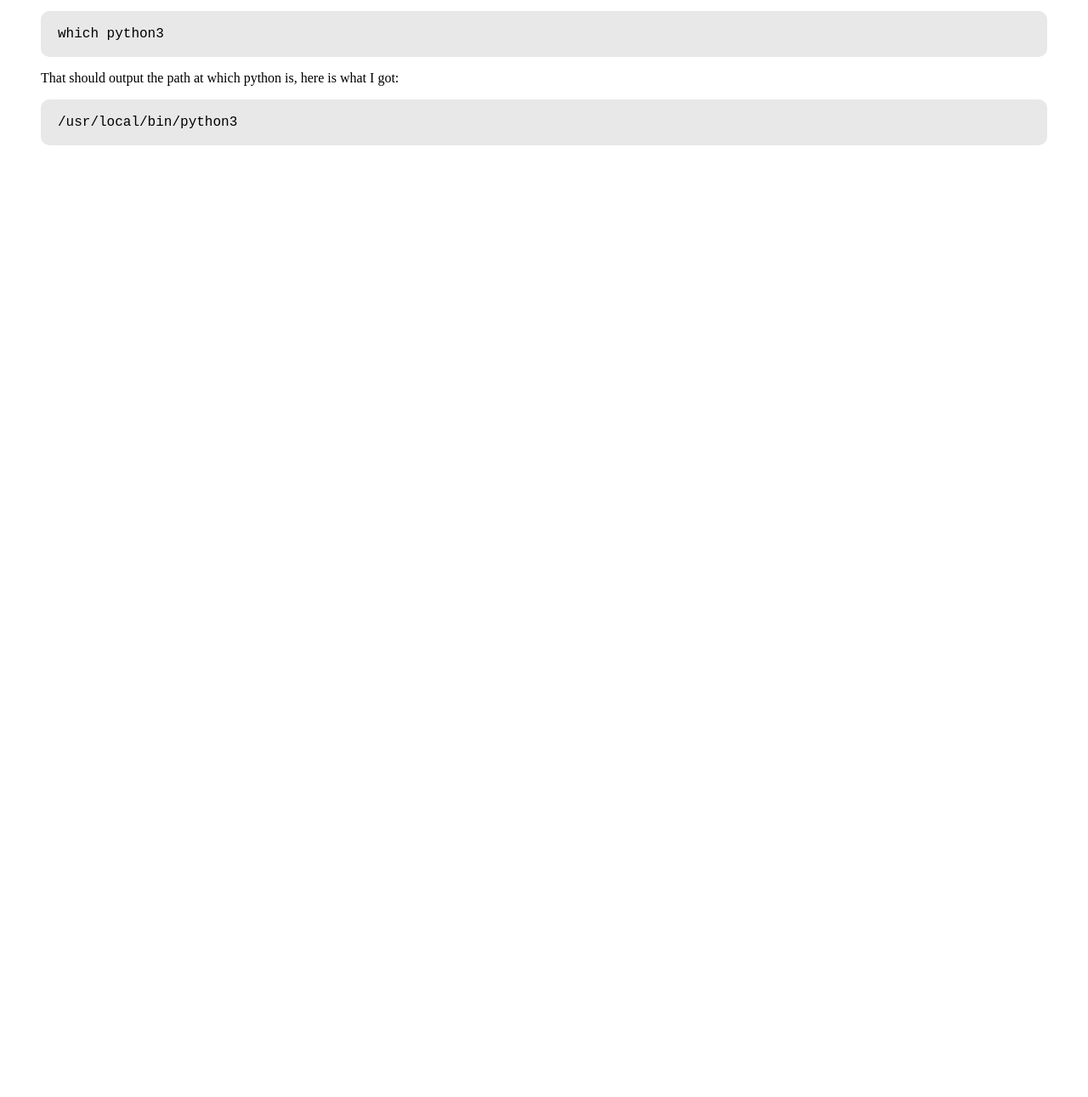
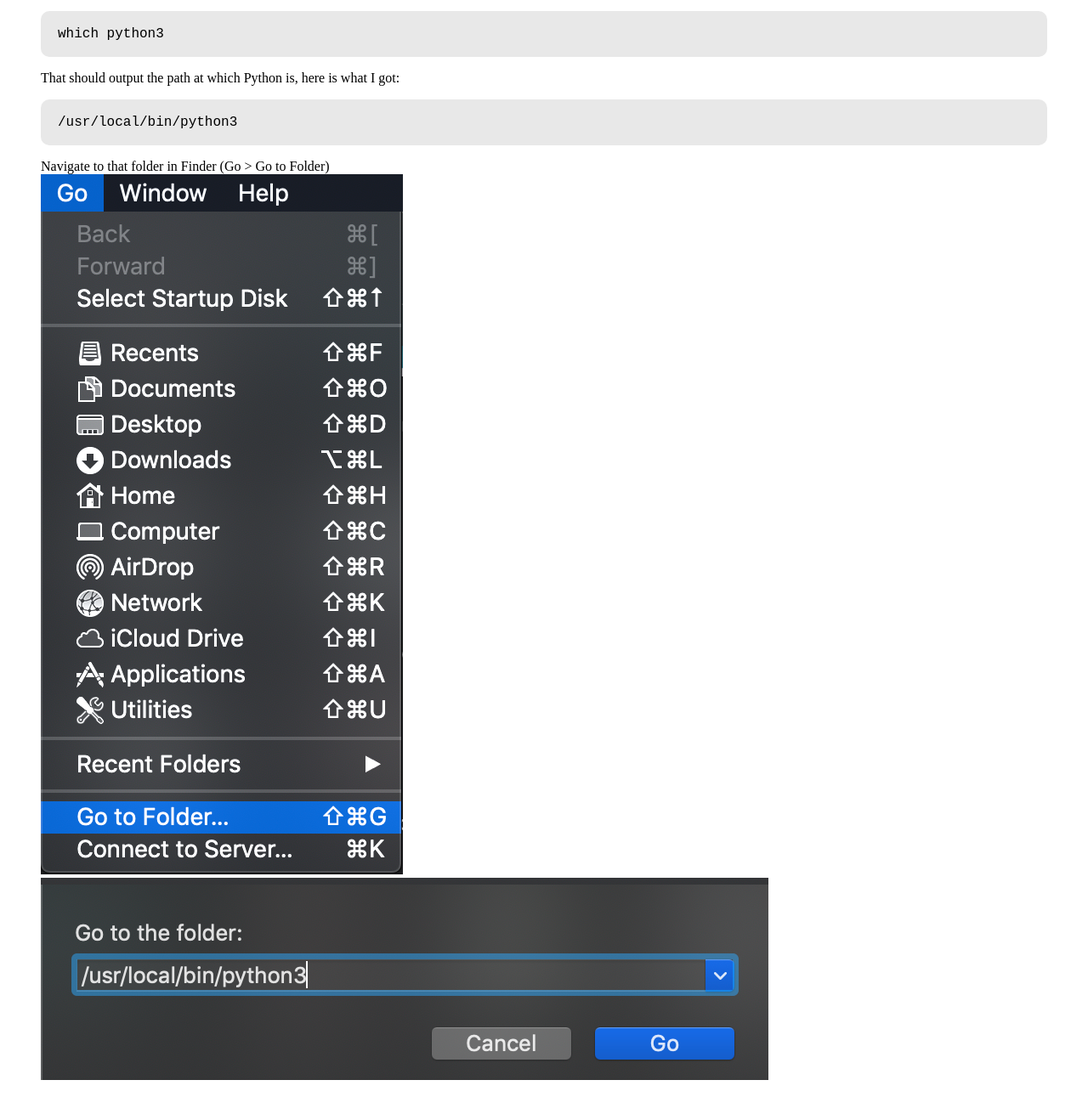
Before and after one commit to CodeRocking/how-to-install-python-mac, a plain HTML site: page index.html in a window 1280 px wide. Shown: the part 141-1432 px from the top of the page at 85% size. Before the commit the page ends 800 px from the top, so only its background shows below. Drawn offline with Linux system fonts and the light colour scheme.

Commit message:
Added images

```diff
--- a/index.html
+++ b/index.html
@@ -39,11 +39,17 @@ which python3
   </figure>
 
   <figure>
-    <figcaption>That should output the path at which python is, here is what I got:</figcaption>
+    <figcaption>That should output the path at which Python is, here is what I got:</figcaption>
     <pre><code>
 /usr/local/bin/python3
     </code></pre>
   </figure>
 
+  <figure>
+    <figcaption>Navigate to that folder in Finder (Go > Go to Folder)</figcaption>
+    <img src="menuGo.png" alt="Go To" width="426" height="824">
+    <img src="goToPrompt.png" alt="Go To" width="856" height="238">
+  </figure>
+
 </body>
 </html>
```
Also changed, not shown: goToPrompt.png (added), menuGo.png (added).
